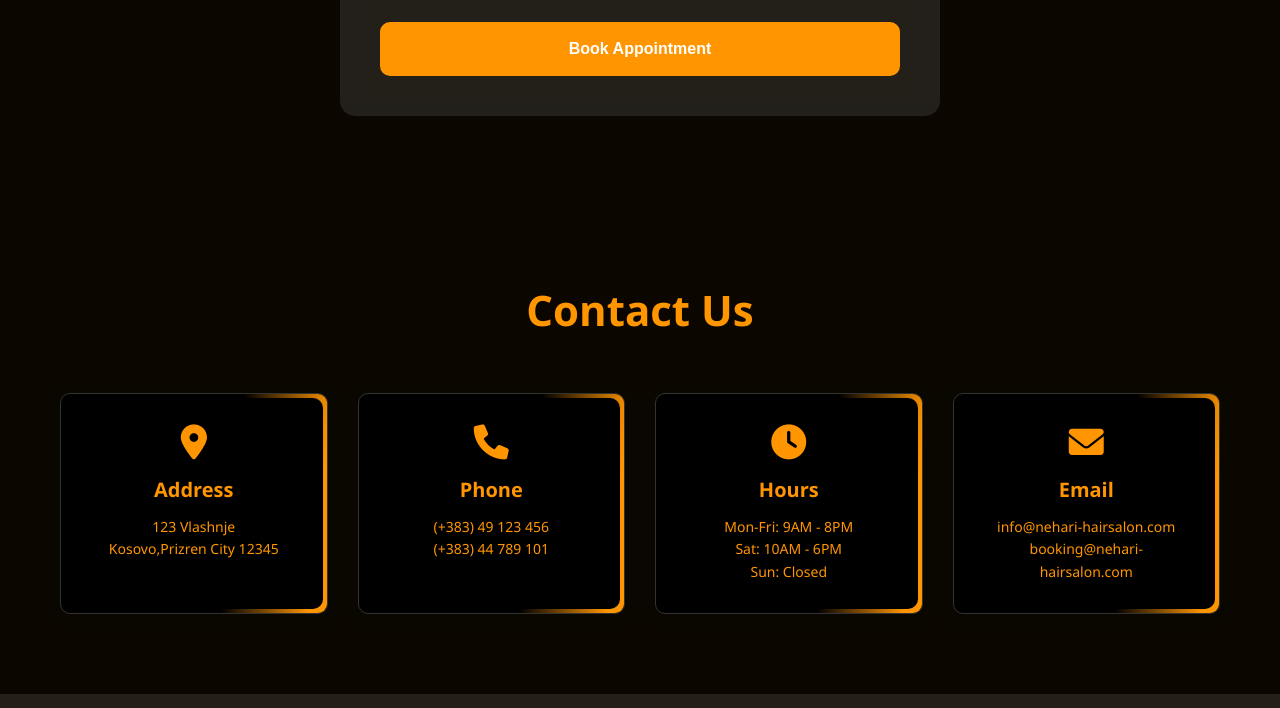
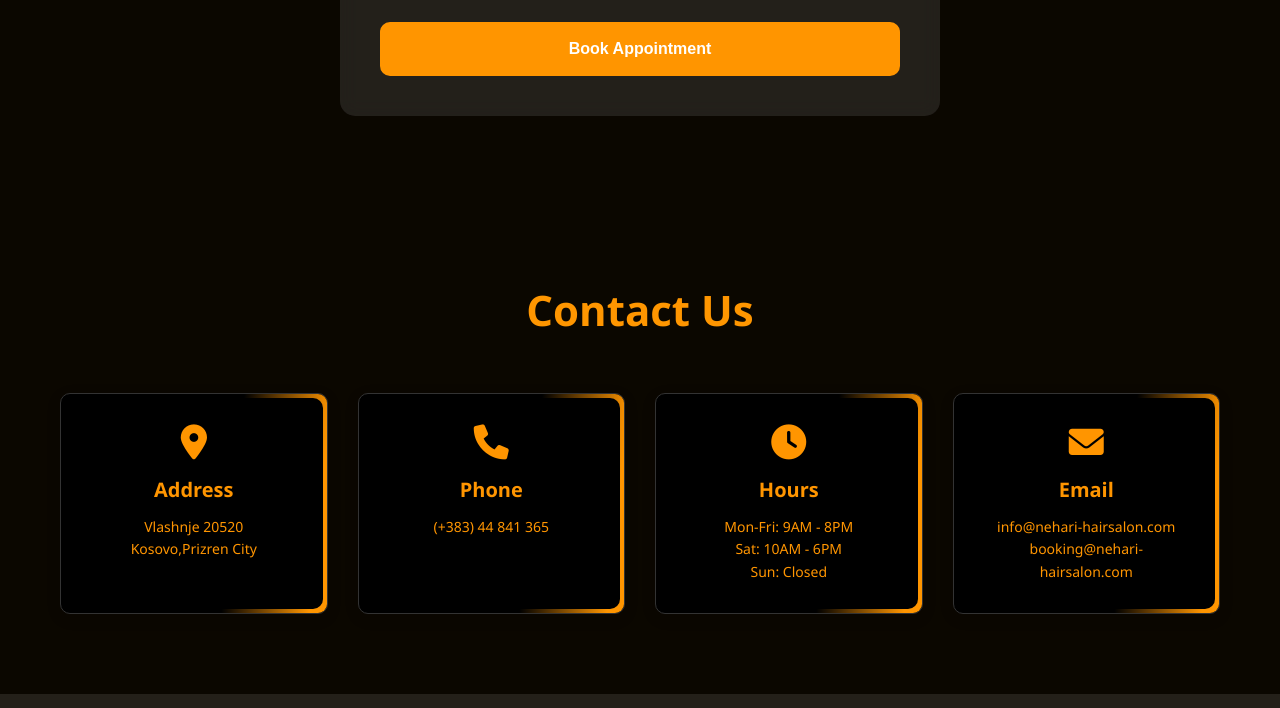
Before and after one commit to agonbisha/HTML, a plain HTML site: page barber.html in a window 1280 px wide. Shown: the part 5231-5939 px from the top of the page. Drawn offline with nearby package versions, Linux system fonts and the light colour scheme.

Commit message:
Update barber.html

```diff
--- a/barber.html
+++ b/barber.html
@@ -333,12 +333,12 @@
                 <div class="contact-item">
                     <i class="fas fa-map-marker-alt"></i>
                     <h3>Address</h3>
-                    <p>123 Vlashnje<br>Kosovo,Prizren City 12345</p>
+                    <p>Vlashnje 20520<br>Kosovo,Prizren City</p>
                 </div>
                 <div class="contact-item">
                     <i class="fas fa-phone"></i>
                     <h3>Phone</h3>
-                    <p>(+383) 49 123 456<br>(+383) 44 789 101</p>
+                    <p>(+383) 44 841 365</p>
                 </div>
                 <div class="contact-item">
                     <i class="fas fa-clock"></i>
```
